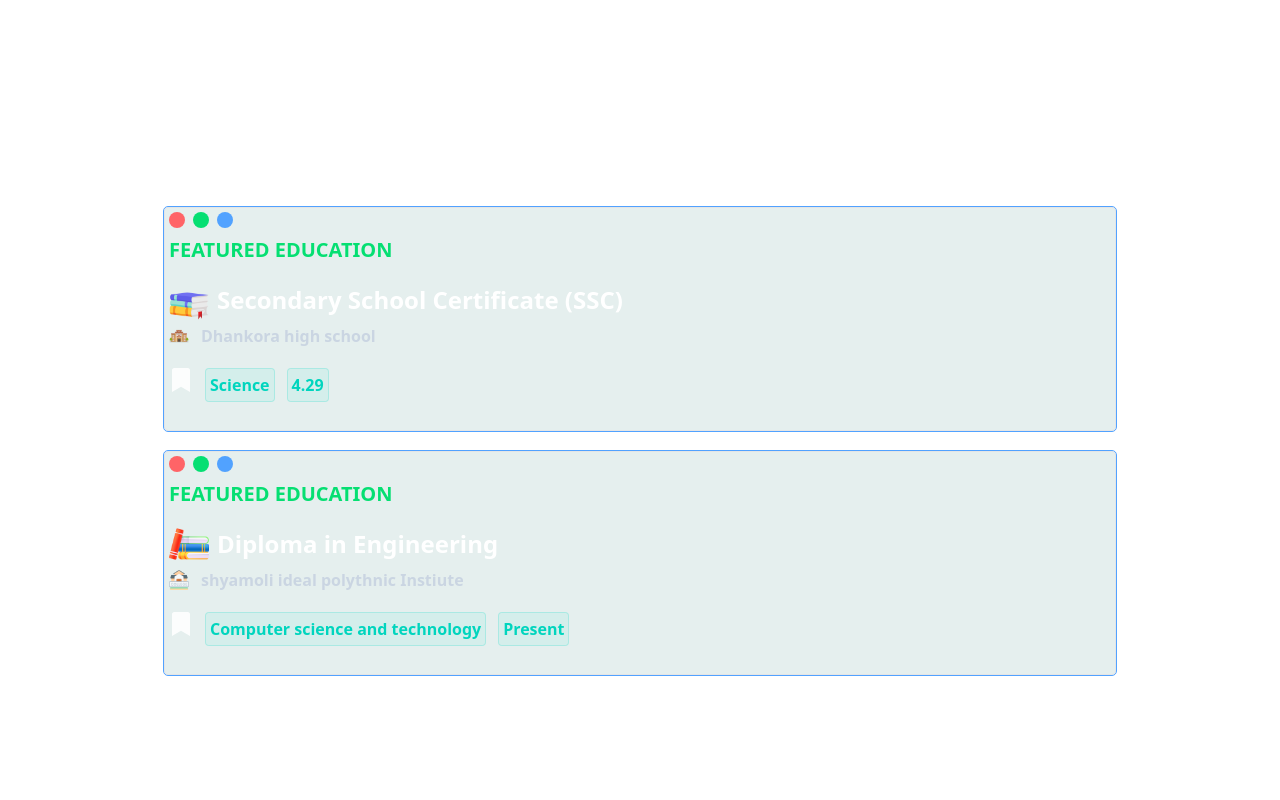
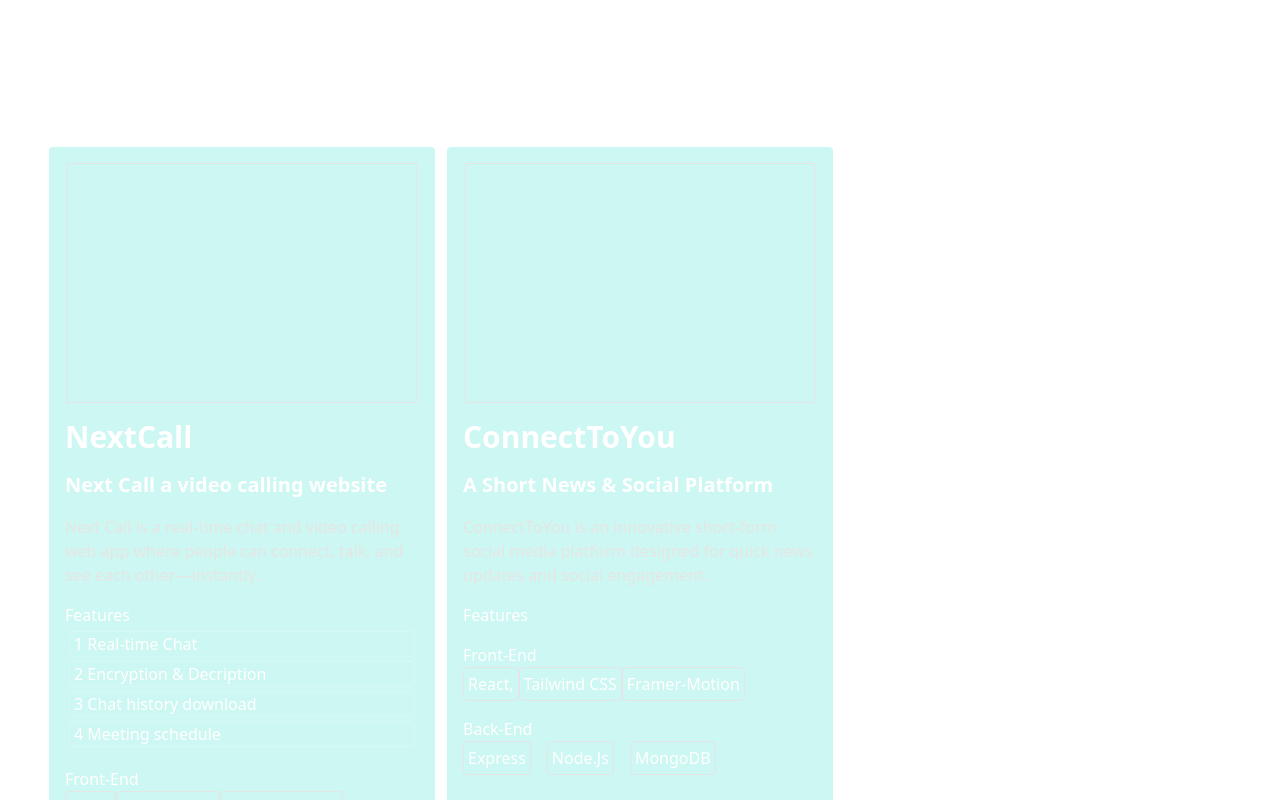
Before and after one commit to SakibFakir69/Portfolio2, a React (Vite) app: page / in a window 1280 px wide. Shown: the part 1400-2200 px from the top of the page. Built offline with nearby package versions, Linux system fonts and the light colour scheme.

Commit message:
project done

```diff
--- a/src/Routes/Routes.jsx
+++ b/src/Routes/Routes.jsx
@@ -4,6 +4,7 @@
 import Skill from "@/components/Skills/Skill";
 import Education from "@/components/Education/Education";
 import Contacts from "@/components/Contacts/Contacts";
+import Project from "@/components/project/project";
 
 
 
@@ -29,6 +30,10 @@
             {
                 path:'/contacts',
                 element: <Contacts/>
+            },
+            {
+                path:'/project',
+                element: <Project/>
             }
 
         ]
--- a/src/components/Home/Home.jsx
+++ b/src/components/Home/Home.jsx
@@ -3,6 +3,7 @@
 import Skill from "../Skills/Skill";
 import Education from "../Education/Education";
 import Contacts from "../Contacts/Contacts";
+import Project from "../project/project";
 
 function Home() {
   return (
@@ -10,6 +11,7 @@
 
       <HeroSection />
       <Skill/>
+      <Project/>
       <Education/>
       <Contacts/>
 
--- a/src/components/Navbar.jsx
+++ b/src/components/Navbar.jsx
@@ -30,7 +30,7 @@
         <Link>Expreience</Link>
     </li>
     <li>
-        <Link>Project</Link>
+        <Link to={'/project'}>Project</Link>
     </li>
     <li>
         <Link to={'/contacts'}>Contacts</Link>
--- a/src/components/Skills/Skill.jsx
+++ b/src/components/Skills/Skill.jsx
@@ -10,25 +10,32 @@
   // tile , Lanaguge , icon
 
   const Skills = [
-    { title: "Langauge", skill: ["C++", "JavaScripts"] ,icon:<GrCode className="text-green-400"/>},
+    {
+      title: "Langauge",
+      skill: ["C++", "JavaScripts"],
+      icon: <GrCode className="text-green-400" />,
+    },
 
     {
       title: "Frontend Development",
       skill: ["Next.js", "React", "Tailwind ", "HTML", "CSS"],
-      icon:<LiaLaptopCodeSolid className="text-yellow-300"/>
+      icon: <LiaLaptopCodeSolid className="text-yellow-300" />,
     },
-    { title: "Backend Development", skill: ["Express", "MongoDB", "NodeJs"],icon:<FcAcceptDatabase/> },
-    {title:"Tools",skill:['Vs Code',"socket.io","Firebase","figma"],icon:<VscTools className="text-red-400"/>}
+    {
+      title: "Backend Development",
+      skill: ["Express", "MongoDB", "NodeJs"],
+      icon: <FcAcceptDatabase />,
+    },
+    {
+      title: "Tools",
+      skill: ["Vs Code", "socket.io", "Firebase", "figma"],
+      icon: <VscTools className="text-red-400" />,
+    },
   ];
 
   return (
     <div className="py-20 w-full ">
-
-
-
-      <div className="h-44 w-24 border bg-violet-600  rounded-full flex justify-between mx-auto transform left-1/2 right-1/2 filter blur-[100px] opacity-70 fixed ">
-
-      </div>
+      <div className="h-44 w-24 border bg-violet-600  rounded-full flex justify-between mx-auto transform left-1/2 right-1/2 filter blur-[100px] opacity-70 fixed "></div>
       <section className="lg:py-48 md:py-28 py-20 grid lg:grid-cols-3 md:grid-cols-2 gap-10 p-6 mx-auto z-50">
         {Skills.map((item, key) => (
           <div
@@ -71,18 +78,17 @@
 
         backdrop-blur-3xl"
           >
-          <div className="flex  gap-2 justify-left items-center">
+            <div className="flex  gap-2 justify-left items-center">
+              <p className="text-3xl ">{item.icon}</p>
 
-          <p className="text-3xl ">{item.icon}</p>
-
-          <p className="text-xl md:text-2xl font-semibold">{item.title}</p>
-          </div>
+              <p className="text-xl md:text-2xl font-semibold">{item.title}</p>
+            </div>
 
             <div className="flex gap-2 mt-4 p-2 justify-left items-center">
               {item?.skill.map((item) => (
                 // width set kora dita hobba problem porla
                 <p
-                key={key}
+                  key={key}
                   className="border p-2 border-none bg-teal-700/20 rounded
 
              hover:bg-teal-200/10 "
--- a/src/components/project/project.jsx
+++ b/src/components/project/project.jsx
@@ -1,17 +1,97 @@
+import React from "react";
 
+function Project() {
+  const projects = [
+    {
+      name: "NextCall",
+      title: "Next Call a video calling website",
+      description:
+        "Next Call is a real-time chat and video calling web app where people can connect, talk, and see each other—instantly.",
+      features: [
+        "Real-time Chat",
+        "Encryption & Decription",
+        "Chat history download",
+        "Meeting schedule",
+      ],
+      front_end: ["React", " Tailwind CSS", "Framer-Motion"],
+      backend: ["Express", "Node.Js", "MongoDB"],
+      chat: ["Socket.io"],
+      video: ["WebSocket", "100ms", "agora"],
+    },
 
+    {
+      name: "ConnectToYou",
+      title: "A Short News & Social Platform",
+      description:
+        "ConnectToYou is an innovative short-form social media platform designed for quick news updates and social engagement.",
+      front_end: ["React,", " Tailwind CSS", "Framer-Motion"],
+      backend: ["Express", "Node.Js", "MongoDB"],
+    },
+  ];
 
+  return (
+    <div className="py-24">
+      <section className="grid md:grid-cols-2 lg:grid-cols-3 gap-3 p-6">
+        {projects.map((item, key) => (
+          <div
+            key={key}
+            className="text-white
 
-import React from 'react'
+                    bg-teal-400/20
+               rounded hover:bg-teal-500/30 flex flex-col gap-4 p-4"
+          >
 
-function project() {
-  return (
-    <div>project
+            <div className="h-60 w-[99%] flex justify-center mx-auto  border">
 
+            </div>
+            <h2 className="md:text-3xl text-2xl font-bold">{item.name}</h2>
+            <h3 className="md:text-text-3xl text-xl font-semibold">{item.title}</h3>
+            <p className="text-stone-200 ">{item.description}</p>
 
+            {/* features */}
+            <div>
+              <h2>Features</h2>
+              <div className="">
+                {item.features?.map((item, key) => (
+                  <div key={key}>
+                    <p className="border rounded m-1 px-1 border-white/20">
+                      {key + 1} {item}
+                    </p>
+                  </div>
+                ))}
+              </div>
+            </div>
 
+            {/*  front_end*/}
+
+            <div>
+              <h2>Front-End</h2>
+              <div className="flex">
+                {item.front_end.map((front, key) => (
+                  <p key={key} className="border p-1 rounded">
+                    {front}
+                  </p>
+                ))}
+              </div>
+            </div>
+
+            {/* backend */}
+
+            <div>
+              <h2>Back-End</h2>
+              <div className="flex gap-4">
+                {item.backend.map((backend, key) => (
+                  <p key={key} className="border p-1 rounded">
+                    {backend}
+                  </p>
+                ))}
+              </div>
+            </div>
+          </div>
+        ))}
+      </section>
     </div>
-  )
+  );
 }
 
-export default project
+export default Project;
```
